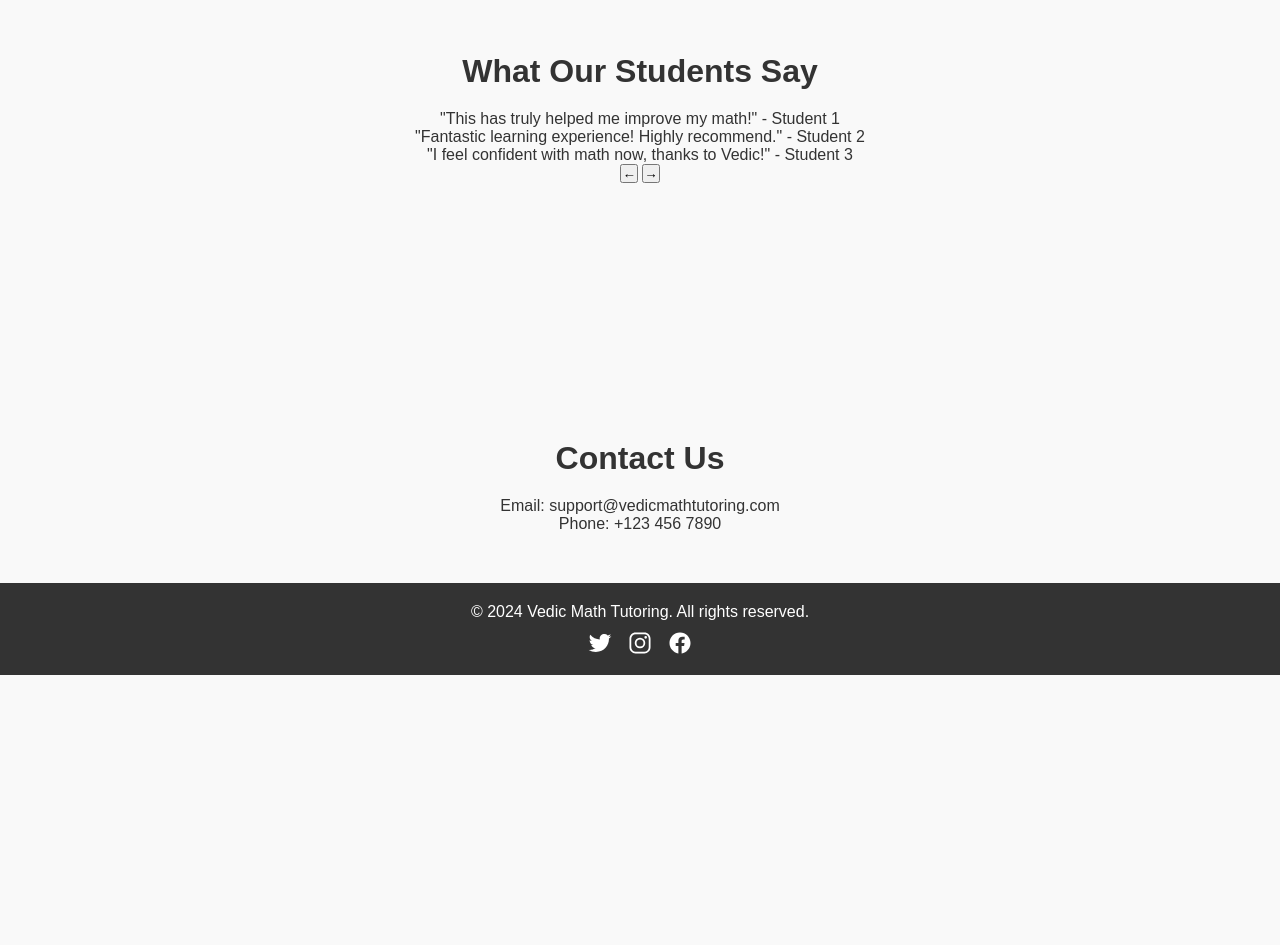
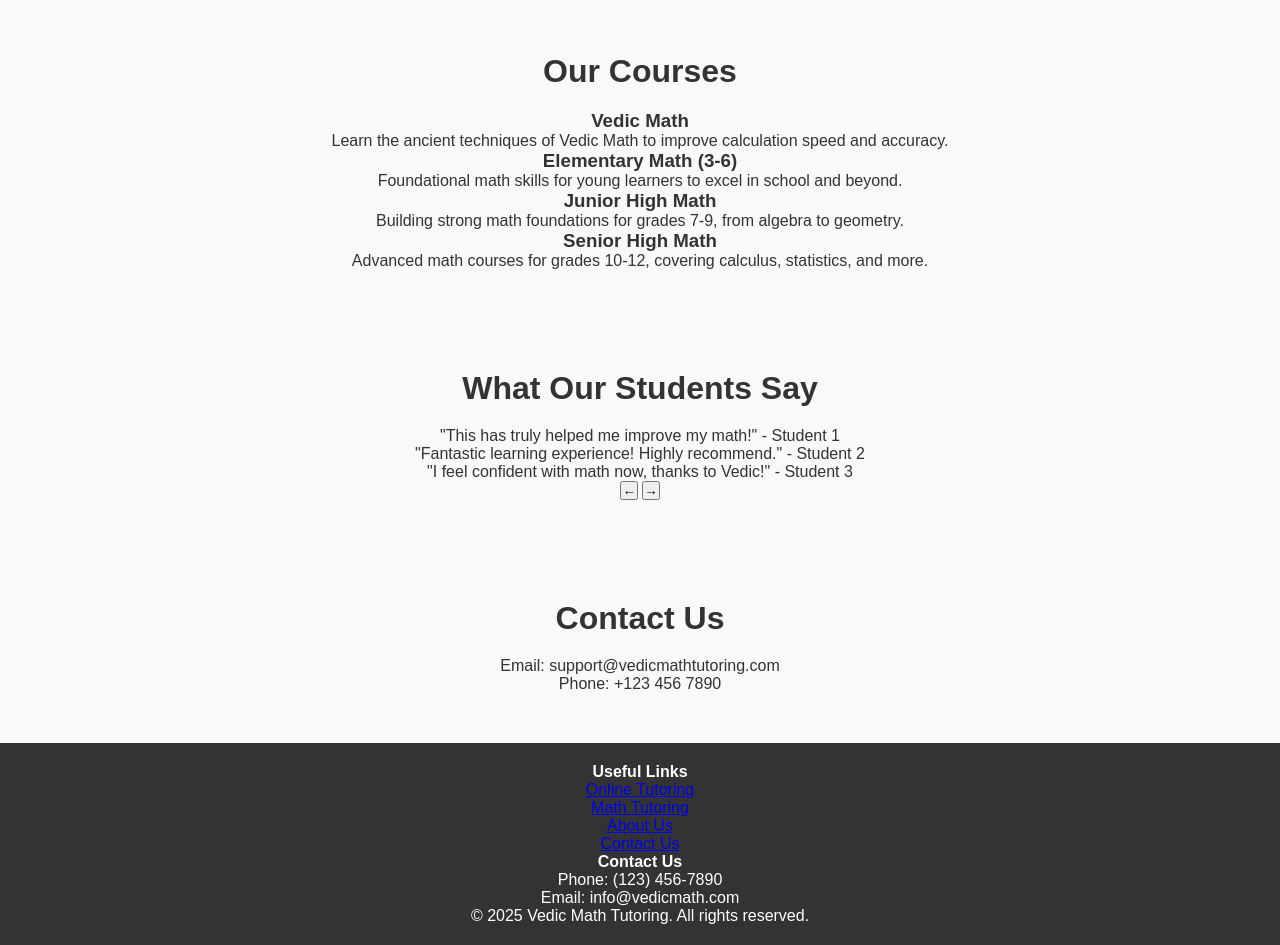
Before and after one commit to NikhilTheBiel/Vedic-math-tutor, a plain HTML site: page index.html in a window 1280 px wide. Shown: the part 1052-1997 px from the top of the page. Before the commit the page ends 1727 px from the top, so only its background shows below. Drawn offline with nearby package versions, Linux system fonts and the light colour scheme; a script that the page names is missing.

Commit message:
Update index.html

```diff
--- a/index.html
+++ b/index.html
@@ -31,12 +31,37 @@
             <p>Helping over 10,000+ students improve their math skills!</p>
             <a href="#" class="cta-button">Join Us Now</a>
         </div>
+        <div class="scrolling-buttons">
+            <button class="scroll-btn">1-1 Online Tutoring</button>
+            <button class="scroll-btn">School Help</button>
+        </div>
     </div>
 
     <!-- About Us Section -->
     <section id="about">
         <h2>About Us</h2>
         <p>We provide expert tutoring in Vedic Mathematics to help students improve their problem-solving skills and speed in calculations.</p>
+    </section>
+
+    <!-- Courses Section -->
+    <section id="courses">
+        <h2>Our Courses</h2>
+        <div class="course-card">
+            <h3>Vedic Math</h3>
+            <p>Learn the ancient techniques of Vedic Math to improve calculation speed and accuracy.</p>
+        </div>
+        <div class="course-card">
+            <h3>Elementary Math (3-6)</h3>
+            <p>Foundational math skills for young learners to excel in school and beyond.</p>
+        </div>
+        <div class="course-card">
+            <h3>Junior High Math</h3>
+            <p>Building strong math foundations for grades 7-9, from algebra to geometry.</p>
+        </div>
+        <div class="course-card">
+            <h3>Senior High Math</h3>
+            <p>Advanced math courses for grades 10-12, covering calculus, statistics, and more.</p>
+        </div>
     </section>
 
     <!-- Reviews Section -->
@@ -59,11 +84,6 @@
         </div>
     </section>
 
-    <!-- Our Journey Section -->
-    <section class="our-journey">
-        <h2>Our Journey</h2>
-    </section>
-
     <!-- Contact Section -->
     <section id="contact">
         <h2>Contact Us</h2>
@@ -72,20 +92,30 @@
     </section>
 
     <!-- Footer Section -->
-    <footer>
-        <div class="footer-content">
-            <p>&copy; 2024 Vedic Math Tutoring. All rights reserved.</p>
-            <div class="social-icons">
-                <ion-icon name="logo-twitter"></ion-icon>
-                <ion-icon name="logo-instagram"></ion-icon>
-                <ion-icon name="logo-facebook"></ion-icon>
+    <footer id="footer" class="footer">
+        <div class="container">
+            <div class="row">
+                <div class="col-sm-6 col-md-8">
+                    <h4>Useful Links</h4>
+                    <ul>
+                        <li><a href="#">Online Tutoring</a></li>
+                        <li><a href="#">Math Tutoring</a></li>
+                        <li><a href="#">About Us</a></li>
+                        <li><a href="#">Contact Us</a></li>
+                    </ul>
+                </div>
+                <div class="col-sm-6 col-md-4">
+                    <h4>Contact Us</h4>
+                    <p>Phone: (123) 456-7890</p>
+                    <p>Email: info@vedicmath.com</p>
+                </div>
             </div>
-            <div class="bubbles-container"></div>
+        </div>
+        <div class="footer-bottom">
+            <p>&copy; 2025 Vedic Math Tutoring. All rights reserved.</p>
         </div>
     </footer>
 
     <script src="index.js"></script>
-    <script defer type="module" src="https://unpkg.com/ionicons@7.1.0/dist/ionicons/ionicons.esm.js"></script>
-    <script defer nomodule src="https://unpkg.com/ionicons@7.1.0/dist/ionicons/ionicons.js"></script>
 </body>
 </html>
```
